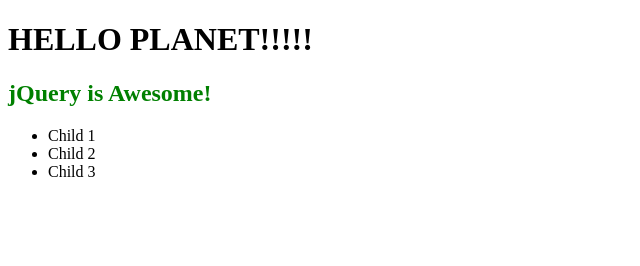
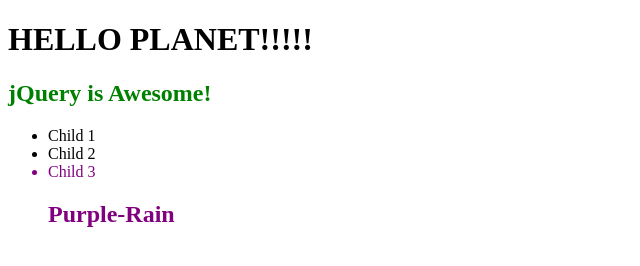
Before and after one commit to BuriedinDreams/jQuery-Practice-Class, a plain HTML site: page index.html in a window 1280 px wide. Shown: the whole page, without its empty margins (0-640 px from the left). Drawn offline with Linux system fonts and the light colour scheme.

Commit message:
adding my own parts

```diff
--- a/client.js
+++ b/client.js
@@ -15,6 +15,10 @@ function onReady() {
   // $(h2).css('background-color', 'green');
   $('h2').addClass('froggy');
 
+  // change child3
+  $('.bestC').addClass('purpleRain');
+  $('.bestC').append('<h2> Purple-Rain </h2>');
+
   // change the text
   const h1Text = $(h1).text();
   console.log('h1Text is ', h1Text);
--- a/style.css
+++ b/style.css
@@ -1,3 +1,7 @@
 .froggy {
   color: green;
 }
+
+.purpleRain {
+  color: purple;
+}
```
